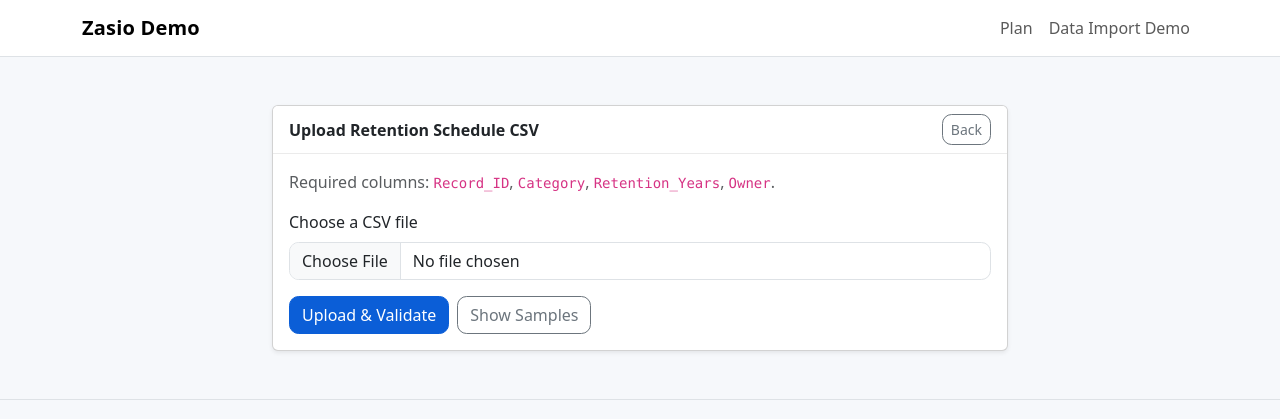
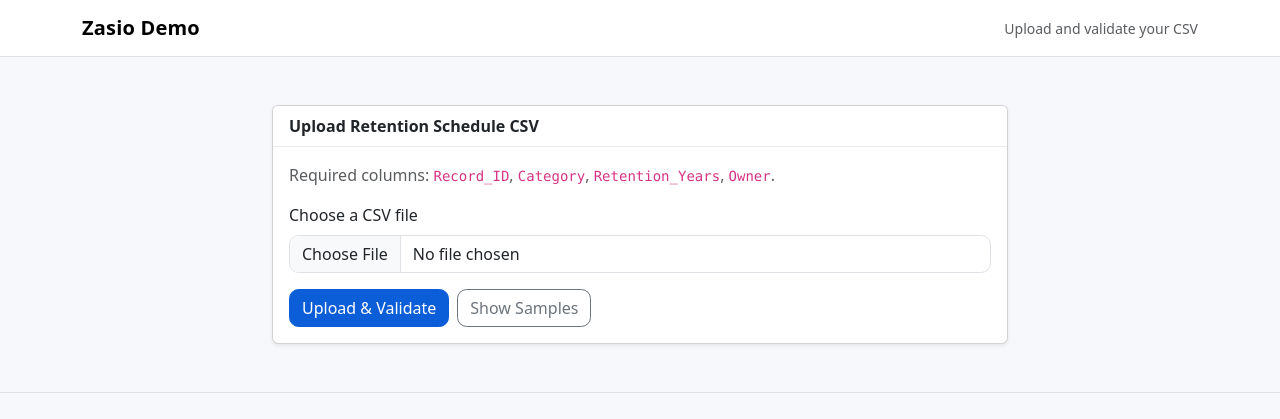
Before and after one commit to rt75272/zasio-demo, a Flask app: page /upload in a window 1280 px wide. Shown: the top 419 px of the page. Run offline with Flask 3, Linux system fonts and the light colour scheme.

Commit message:
Upload page only

```diff
--- a/zasio_app/app.py
+++ b/zasio_app/app.py
@@ -12,11 +12,7 @@ except (ImportError, ValueError):
 
 app = Flask(__name__)
 
-@app.route('/')
-def index():
-    return render_template('index.html')
-
-@app.route('/upload', methods=['GET', 'POST'])
+@app.route('/', methods=['GET', 'POST'])
 def upload():
     if request.method == 'POST':
         file = request.files.get('file')
@@ -56,5 +52,10 @@ def upload():
         )
     return render_template('upload.html')
 
+# Optional: keep old path working by redirecting to root
+@app.route('/upload', methods=['GET'])
+def upload_redirect():
+    return render_template('upload.html')
+
 if __name__ == '__main__':
     app.run(debug=True)
--- a/zasio_app/templates/base.html
+++ b/zasio_app/templates/base.html
@@ -18,10 +18,7 @@
         <span class="navbar-toggler-icon"></span>
       </button>
       <div class="collapse navbar-collapse" id="nav">
-        <ul class="navbar-nav ms-auto">
-          <li class="nav-item"><a class="nav-link" href="/">Plan</a></li>
-          <li class="nav-item"><a class="nav-link" href="/upload">Data Import Demo</a></li>
-        </ul>
+        <div class="ms-auto small text-muted">Upload and validate your CSV</div>
       </div>
     </div>
   </nav>
--- a/zasio_app/templates/results.html
+++ b/zasio_app/templates/results.html
@@ -25,8 +25,7 @@
         </div>
       </div>
       <div class="card-footer bg-white d-flex gap-2">
-        <a href="/upload" class="btn btn-primary">Validate another</a>
-        <a href="/" class="btn btn-outline-secondary">Back to Plan</a>
+        <a href="/" class="btn btn-primary">Validate another</a>
       </div>
     </div>
   </div>
--- a/zasio_app/templates/upload.html
+++ b/zasio_app/templates/upload.html
@@ -7,7 +7,6 @@
     <div class="card shadow-sm">
       <div class="card-header bg-white d-flex align-items-center justify-content-between">
         <strong>Upload Retention Schedule CSV</strong>
-        <a class="btn btn-sm btn-outline-secondary" href="/">Back</a>
       </div>
       <div class="card-body">
         <p class="text-muted">Required columns: <code>Record_ID</code>, <code>Category</code>, <code>Retention_Years</code>, <code>Owner</code>.</p>
```
Also changed, not shown: zasio_app/templates/index.html (deleted, +0 -37 lines).
